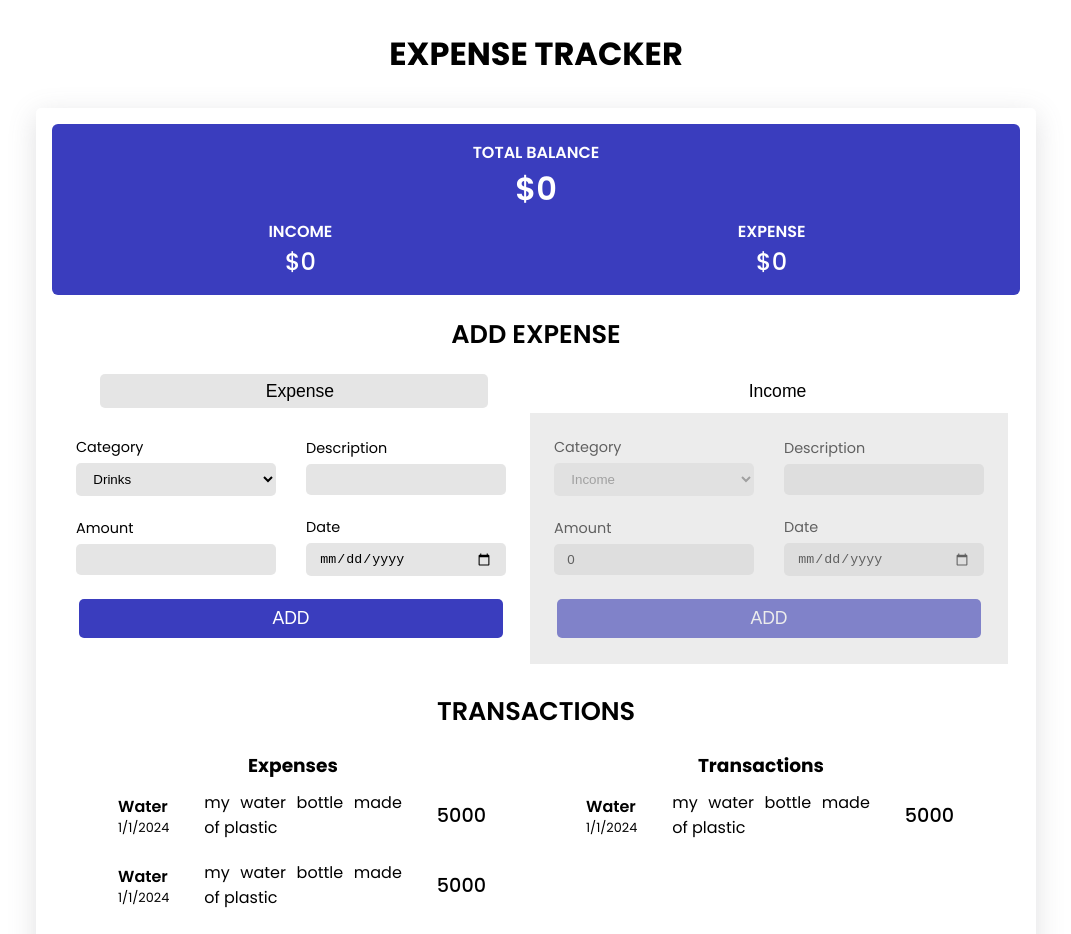
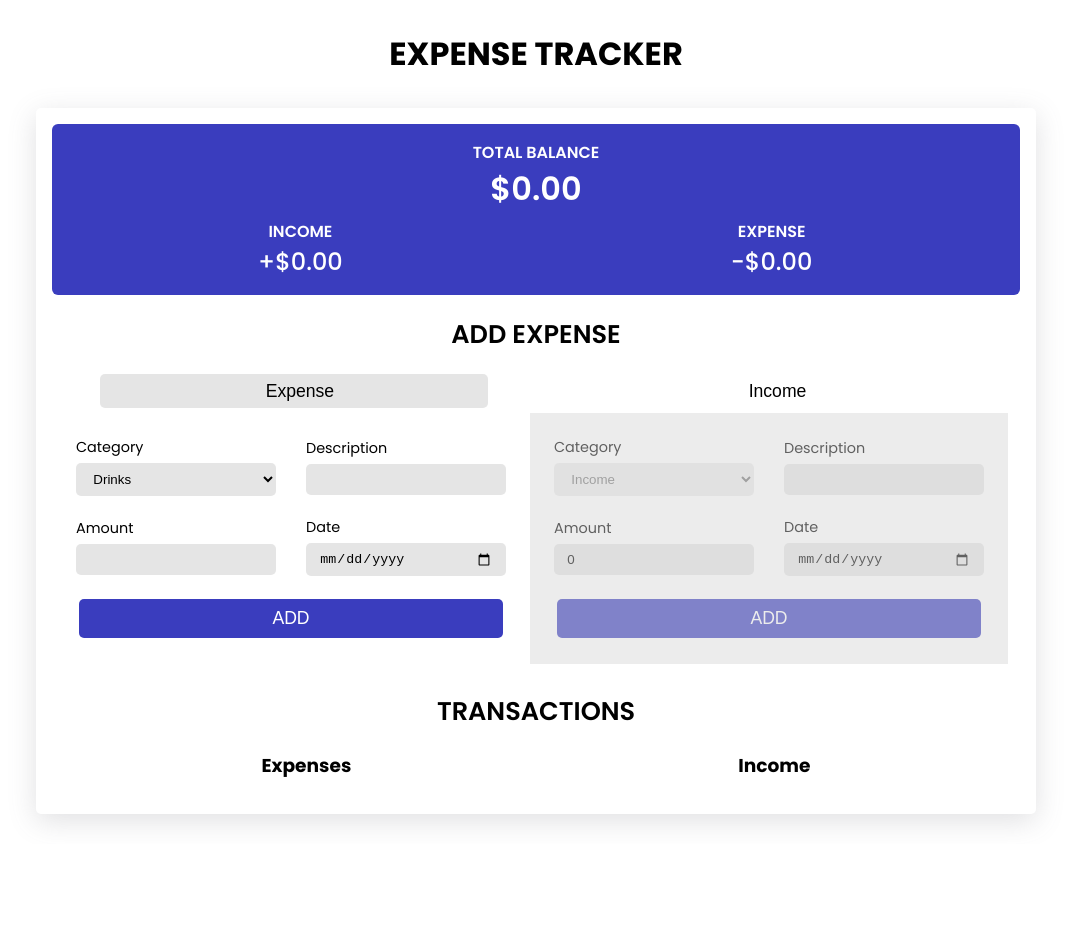
Before and after one commit to hamz-aa/codealpha_tasks, a React (Vite) app in the folder task-02-expense-tracker/: page / in a window 1280 px wide. Shown: the top 934 px of the page, without its empty margins (104-1175 px from the left). After the commit the page ends 844 px from the top, so only its background shows below. Built offline with nearby package versions, Linux system fonts and the light colour scheme.

Commit message:
completed logic

```diff
--- a/task-02-expense-tracker/src/App.css
+++ b/task-02-expense-tracker/src/App.css
@@ -24,6 +24,7 @@ h1 {
   padding: 1em;
   border-radius: 5px;
   box-shadow: rgba(100, 100, 111, 0.2) 0px 7px 29px 0px;
+  margin-bottom: 30px;
 }
 
 .balance {
@@ -173,9 +174,12 @@ h3 {
   margin-inline: 50px;
   display: flex;
   align-items: center;
+  justify-content: space-between;
   gap: 20px;
   position: relative;
-  margin-bottom: 20px;
+  padding: 0.8em 0.5em;
+  cursor: default;
+  transition: background-color 0.3s ease-in-out;
 }
 
 .transactions-wrapper > div button {
@@ -188,13 +192,21 @@ h3 {
   outline: none;
   padding: 0 0.5em;
   height: 100%;
-  background-color: #3a3dbe;
+  background-color: red;
   color: white;
   cursor: pointer;
 }
 
 .transactions-wrapper > div > div:hover button {
   transform: scaleX(1);
+}
+
+.transactions-wrapper > div > div:has(button:hover) {
+  background-color: rgba(255, 0, 0, 0.4);
+}
+
+.transactions-wrapper > div > div:hover {
+  background-color: #d4d4d4;
 }
 
 .transactions-wrapper > div p:first-child {
@@ -208,7 +220,8 @@ h3 {
 
 .transactions-wrapper .description {
   margin-inline: 15px;
-  text-align: justify;
+  width: 100%;
+  text-align: start;
 }
 
 .transactions-wrapper .amount {
@@ -222,3 +235,12 @@ h3 {
   inset: 0;
   background-color: rgba(212, 212, 212, 0.45);
 }
+
+.expense-wrapper {
+  display: grid;
+  grid-template-columns: 1fr 1fr 1fr;
+}
+
+.expense-wrapper .name-date {
+  width: 50%;
+}
--- a/task-02-expense-tracker/src/App.jsx
+++ b/task-02-expense-tracker/src/App.jsx
@@ -24,7 +24,10 @@ function App() {
           balance={balance}
           setBalance={setBalance}
         />
-        <TransactionsList />
+        <TransactionsList
+          transaction={transaction}
+          setTransaction={setTransaction}
+        />
       </div>
     </>
   );
--- a/task-02-expense-tracker/src/components/AddExpense.jsx
+++ b/task-02-expense-tracker/src/components/AddExpense.jsx
@@ -11,6 +11,7 @@ const initialValues = {
 function AddExpense({ transaction, setTransaction, balance, setBalance }) {
   const [flag, setFlag] = useState(false);
   const [values, setValues] = useState(initialValues);
+  const [key, setKey] = useState(0);
 
   const expenseRef = useRef();
   const incomeRef = useRef();
@@ -23,23 +24,29 @@ function AddExpense({ transaction, setTransaction, balance, setBalance }) {
   const transactionHandler = (e) => {
     let cat,
       target = e.target.name;
+    if (values.description === "" || values.amount === "") return;
     if (target === "expense") {
       cat = expenseRef.current.value;
       setBalance({
-        total: balance.total - values.amount,
+        total: balance.total - Number(values.amount),
         income: balance.income,
-        expense: Number(values.amount),
+        expense: balance.expense + Number(values.amount),
       });
     }
     if (target === "income") {
       cat = incomeRef.current.value;
       setBalance({
         total: balance.total + Number(values.amount),
-        income: Number(values.amount),
+        income: balance.income + Number(values.amount),
         expense: balance.expense,
       });
     }
-    setTransaction([...transaction, { ...values, id: target, category: cat }]);
+    setTransaction([
+      ...transaction,
+      { ...values, id: target, category: cat, key: key },
+    ]);
+    setKey(key + 1);
+    setValues(initialValues);
   };
 
   function btnHandler() {
@@ -90,6 +97,7 @@ function AddExpense({ transaction, setTransaction, balance, setBalance }) {
                 name="amount"
                 value={!flag ? values.amount : 0}
                 onChange={handleInputChange}
+                required
               />
             </div>
             <div>
@@ -130,6 +138,7 @@ function AddExpense({ transaction, setTransaction, balance, setBalance }) {
                 name="description"
                 value={flag ? values.description : ""}
                 onChange={handleInputChange}
+                required
               />
             </div>
           </div>
@@ -142,6 +151,7 @@ function AddExpense({ transaction, setTransaction, balance, setBalance }) {
                 name="amount"
                 value={flag ? values.amount : 0}
                 onChange={handleInputChange}
+                required
               />
             </div>
             <div>
--- a/task-02-expense-tracker/src/components/Balance.jsx
+++ b/task-02-expense-tracker/src/components/Balance.jsx
@@ -1,18 +1,19 @@
 /* eslint-disable react/prop-types */
 function Balance({ balance }) {
+  const { total, income, expense } = balance;
   return (
     <div className="balance">
       <div className="total-balance">
         <p>Total Balance</p>
-        <p>${balance.total}</p>
+        <p>${total.toLocaleString() + ".00"}</p>
       </div>
       <div className="income">
         <p>Income</p>
-        <p>${balance.income}</p>
+        <p>{"+$" + income.toLocaleString() + ".00"}</p>
       </div>
       <div className="expense">
         <p>Expense</p>
-        <p>${balance.expense}</p>
+        <p>{"-$" + expense.toLocaleString() + ".00"}</p>
       </div>
     </div>
   );
--- a/task-02-expense-tracker/src/components/Transaction.jsx
+++ b/task-02-expense-tracker/src/components/Transaction.jsx
@@ -1,13 +1,18 @@
-const Transaction = () => {
+import icon from "../assets/close-icon.svg";
+
+/* eslint-disable react/prop-types */
+const Transaction = ({ tr, setHandleTransactions }) => {
   return (
     <div className="expense-wrapper">
       <div className="name-date">
-        <p>Water</p>
-        <p>1/1/2024</p>
+        <p>{tr.category}</p>
+        <p>{tr.date}</p>
       </div>
-      <p className="description">my water bottle made of plastic</p>
-      <p className="amount">5000</p>
-      <button>Remove</button>
+      <p className="description">{tr.description}</p>
+      <p className="amount">${tr.amount}</p>
+      <button onClick={() => setHandleTransactions(tr.key)}>
+        <img src={icon} alt="" />
+      </button>
     </div>
   );
 };
--- a/task-02-expense-tracker/src/components/TransactionsList.jsx
+++ b/task-02-expense-tracker/src/components/TransactionsList.jsx
@@ -1,21 +1,43 @@
+/* eslint-disable react/prop-types */
 import Transaction from "./Transaction";
 
-const TransactionsList = () => {
+const TransactionsList = ({ transaction, setTransaction }) => {
+  function handleTransactions(key) {
+    const newTransactions = transaction.filter((tr) => tr.key !== key);
+    setTransaction(newTransactions);
+  }
+
   return (
     <div className="transactions">
       <h3>Transactions</h3>
       <div className="top-headings">
         <h5>Expenses</h5>
-        <h5>Transactions</h5>
+        <h5>Income</h5>
       </div>
       <div className="transactions-wrapper">
         <div className="expense">
-          <Transaction />
-          <Transaction />
-          <Transaction />
+          {transaction?.map(
+            (tr) =>
+              tr.id === "expense" && (
+                <Transaction
+                  key={tr.key}
+                  tr={tr}
+                  setHandleTransactions={handleTransactions}
+                />
+              )
+          )}
         </div>
         <div className="income">
-          <Transaction />
+          {transaction?.map(
+            (tr) =>
+              tr.id === "income" && (
+                <Transaction
+                  key={tr.key}
+                  tr={tr}
+                  setHandleTransactions={handleTransactions}
+                />
+              )
+          )}
         </div>
       </div>
     </div>
```
Also changed, not shown: task-02-expense-tracker/src/assets/close-icon.svg (added).
